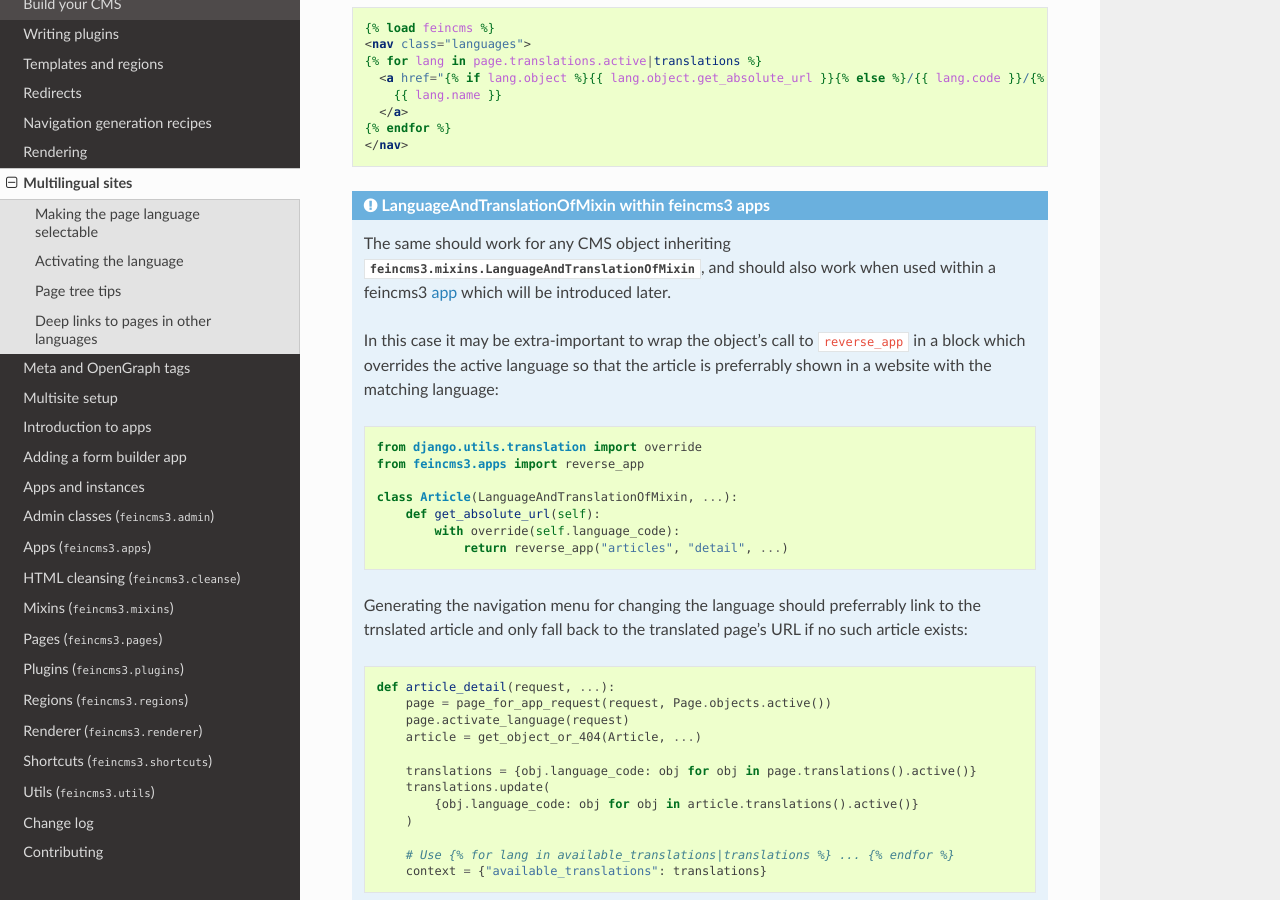
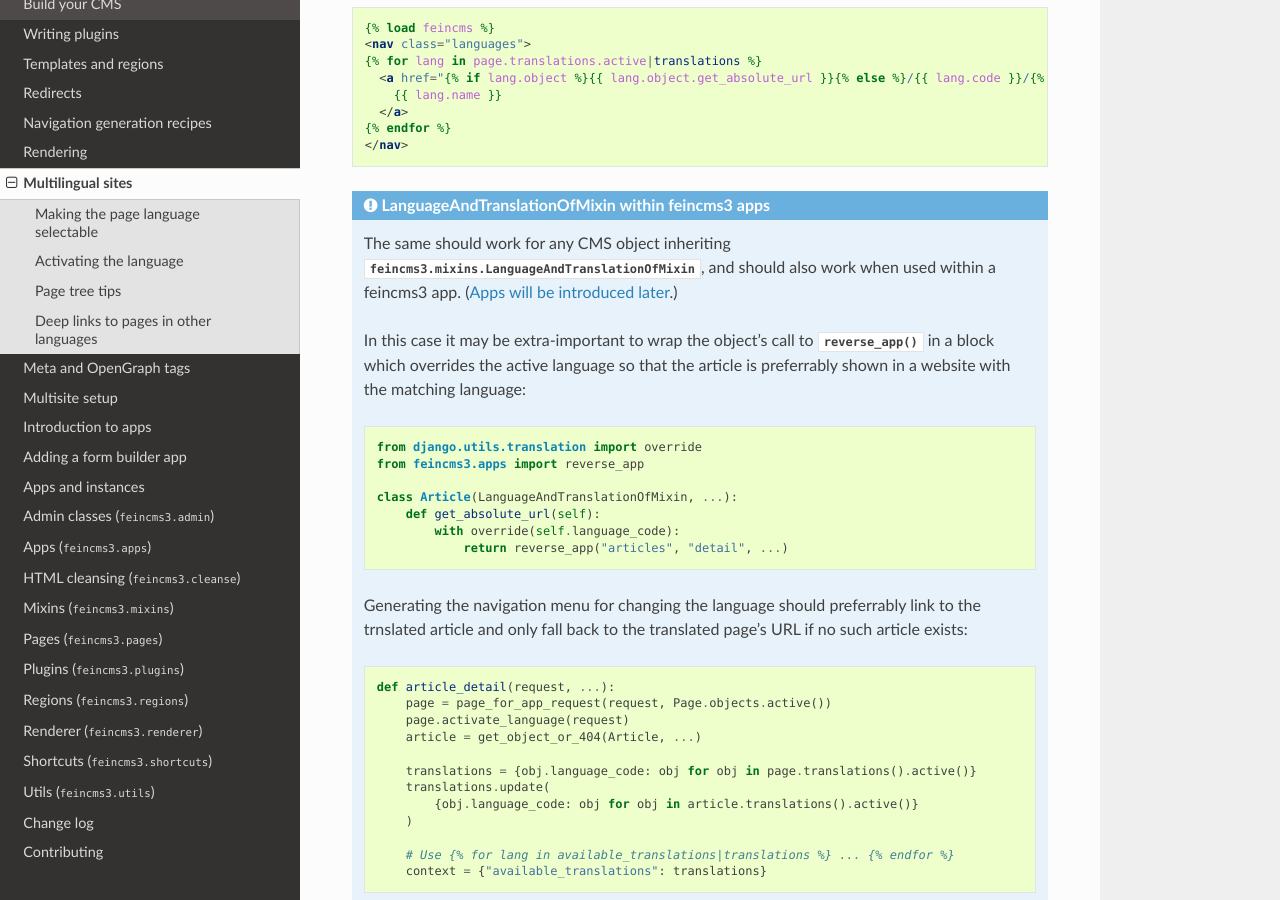
Before and after one commit to feincms/feincms3, a Sphinx documentation site: the page built from docs/guides/multilingual-sites.rst, in a window 1280 px wide and 900 px high, scrolled down 2094 px. Built offline with Sphinx 7.4.7 and the Read the Docs theme 2.0.0, drawn with Linux system fonts in a browser that asks for light colours; the version number could not be read and is left out.

Commit message:
Link reverse_app

```diff
--- a/docs/guides/multilingual-sites.rst
+++ b/docs/guides/multilingual-sites.rst
@@ -122,14 +122,14 @@
 .. admonition:: LanguageAndTranslationOfMixin within feincms3 apps
 
    The same should work for any CMS object inheriting
-   :class:`feincms3.mixins.LanguageAndTranslationOfMixin`, and should also
-   work when used within a feincms3 :ref:`app <apps-introduction>` which
-   will be introduced later.
+   :class:`feincms3.mixins.LanguageAndTranslationOfMixin`, and should
+   also work when used within a feincms3 app.
+   (:ref:`Apps will be introduced later <apps-introduction>`.)
 
    In this case it may be extra-important to wrap the object's call to
-   ``reverse_app`` in a block which overrides the active language so
-   that the article is preferrably shown in a website with the matching
-   language:
+   :func:`~feincms3.apps.reverse_app` in a block which overrides the
+   active language so that the article is preferrably shown in a website
+   with the matching language:
 
    .. code-block:: python
 
```
